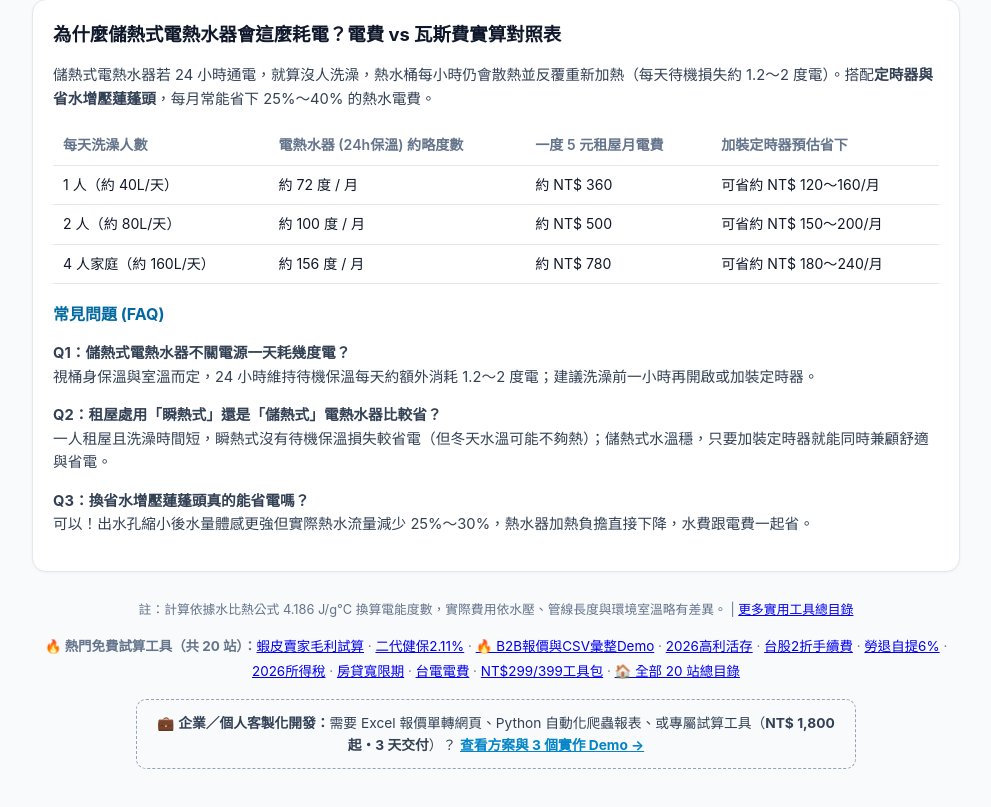
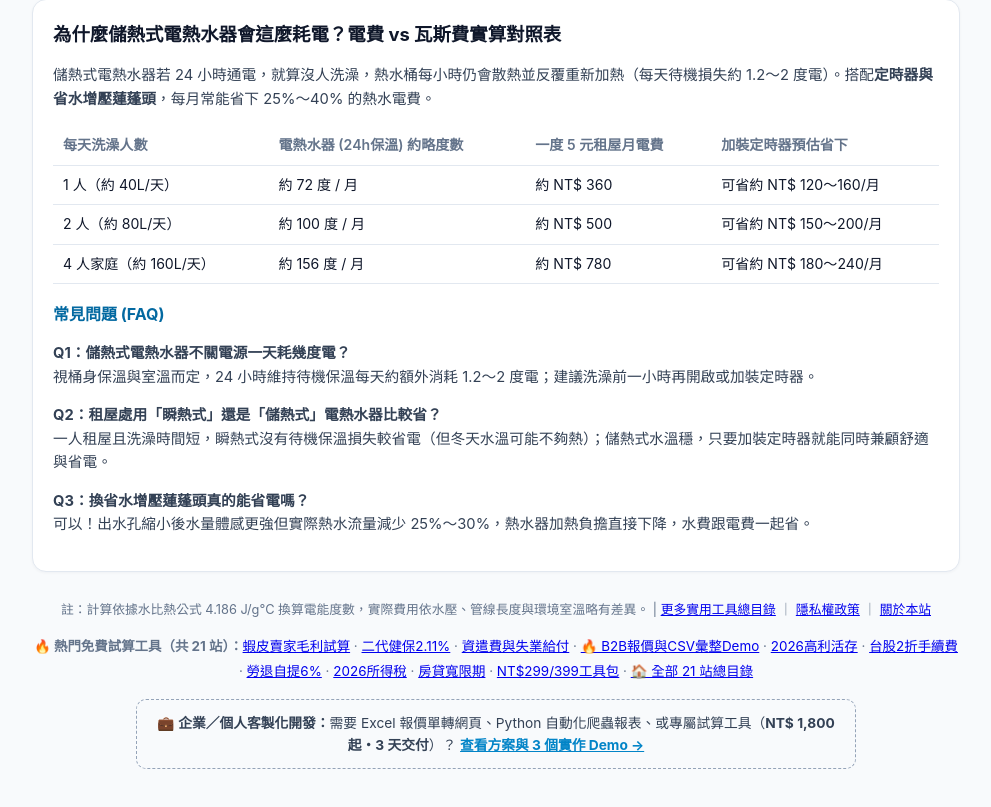
Before and after one commit to jimmycmhsieh0801-cloud/tw-water-heater-calc, a plain HTML site: page index.html in a window 1280 px wide. Shown: the part 841-1648 px from the top of the page, without its empty margins (144-1135 px from the left). Drawn offline with Linux system fonts and the light colour scheme.

Commit message:
feat(0900): sync 21-site cross-nav, privacy/about links & copy summary

```diff
--- a/index.html
+++ b/index.html
@@ -177,8 +177,8 @@
 
 
         <footer>
-      <p>註：計算依據水比熱公式 4.186 J/g°C 換算電能度數，實際費用依水壓、管線長度與環境室溫略有差異。 | <a href="https://jimmycmhsieh0801-cloud.github.io/">更多實用工具總目錄</a></p>
-      <div class="cross-nav" style="margin:12px auto;font-size:0.84rem;line-height:1.9;"><strong>🔥 熱門免費試算工具（共 20 站）：</strong><a href="https://jimmycmhsieh0801-cloud.github.io/tw-ecommerce-margin-calc/">蝦皮賣家毛利試算</a> · <a href="https://jimmycmhsieh0801-cloud.github.io/tw-nhi-supplement-calc/">二代健保2.11%</a> · <a href="https://jimmycmhsieh0801-cloud.github.io/demo-b2b-quote.html">🔥 B2B報價與CSV彙整Demo</a> · <a href="https://jimmycmhsieh0801-cloud.github.io/tw-bank-interest-calc/">2026高利活存</a> · <a href="https://jimmycmhsieh0801-cloud.github.io/tw-stock-fee-calc/">台股2折手續費</a> · <a href="https://jimmycmhsieh0801-cloud.github.io/tw-labor-pension-calc/">勞退自提6%</a> · <a href="https://jimmycmhsieh0801-cloud.github.io/tw-income-tax-calc/">2026所得稅</a> · <a href="https://jimmycmhsieh0801-cloud.github.io/tw-mortgage-calc/">房貸寬限期</a> · <a href="https://jimmycmhsieh0801-cloud.github.io/tw-power-calc/">台電電費</a> · <a href="https://jimmycmhsieh0801-cloud.github.io/services.html">NT$299/399工具包</a> · <a href="https://jimmycmhsieh0801-cloud.github.io/">🏠 全部 20 站總目錄</a></div>
+      <p>註：計算依據水比熱公式 4.186 J/g°C 換算電能度數，實際費用依水壓、管線長度與環境室溫略有差異。 | <a href="https://jimmycmhsieh0801-cloud.github.io/">更多實用工具總目錄</a> ｜ <a href="https://jimmycmhsieh0801-cloud.github.io/privacy.html">隱私權政策</a> ｜ <a href="https://jimmycmhsieh0801-cloud.github.io/about.html">關於本站</a></p>
+      <div class="cross-nav" style="margin:12px auto;font-size:0.84rem;line-height:1.9;"><strong>🔥 熱門免費試算工具（共 21 站）：</strong><a href="https://jimmycmhsieh0801-cloud.github.io/tw-ecommerce-margin-calc/">蝦皮賣家毛利試算</a> · <a href="https://jimmycmhsieh0801-cloud.github.io/tw-nhi-supplement-calc/">二代健保2.11%</a> · <a href="https://jimmycmhsieh0801-cloud.github.io/tw-severance-calc/">資遣費與失業給付</a> · <a href="https://jimmycmhsieh0801-cloud.github.io/demo-b2b-quote.html">🔥 B2B報價與CSV彙整Demo</a> · <a href="https://jimmycmhsieh0801-cloud.github.io/tw-bank-interest-calc/">2026高利活存</a> · <a href="https://jimmycmhsieh0801-cloud.github.io/tw-stock-fee-calc/">台股2折手續費</a> · <a href="https://jimmycmhsieh0801-cloud.github.io/tw-labor-pension-calc/">勞退自提6%</a> · <a href="https://jimmycmhsieh0801-cloud.github.io/tw-income-tax-calc/">2026所得稅</a> · <a href="https://jimmycmhsieh0801-cloud.github.io/tw-mortgage-calc/">房貸寬限期</a> · <a href="https://jimmycmhsieh0801-cloud.github.io/services.html">NT$299/399工具包</a> · <a href="https://jimmycmhsieh0801-cloud.github.io/">🏠 全部 21 站總目錄</a></div>
   <div class="lead-box" style="margin:14px auto 8px;padding:12px 14px;border:1px dashed #94a3b8;border-radius:10px;background:#f8fafc;max-width:720px;font-size:0.86rem;color:#334155;">💼 <strong>企業／個人客製化開發：</strong>需要 Excel 報價單轉網頁、Python 自動化爬蟲報表、或專屬試算工具（<strong>NT$ 1,800 起・3 天交付</strong>）？ <a class="lead-cta" href="https://jimmycmhsieh0801-cloud.github.io/services.html" style="color:#0284c7;font-weight:700;text-decoration:underline;">查看方案與 3 個實作 Demo →</a></div>
     </footer>
   </div>
```
